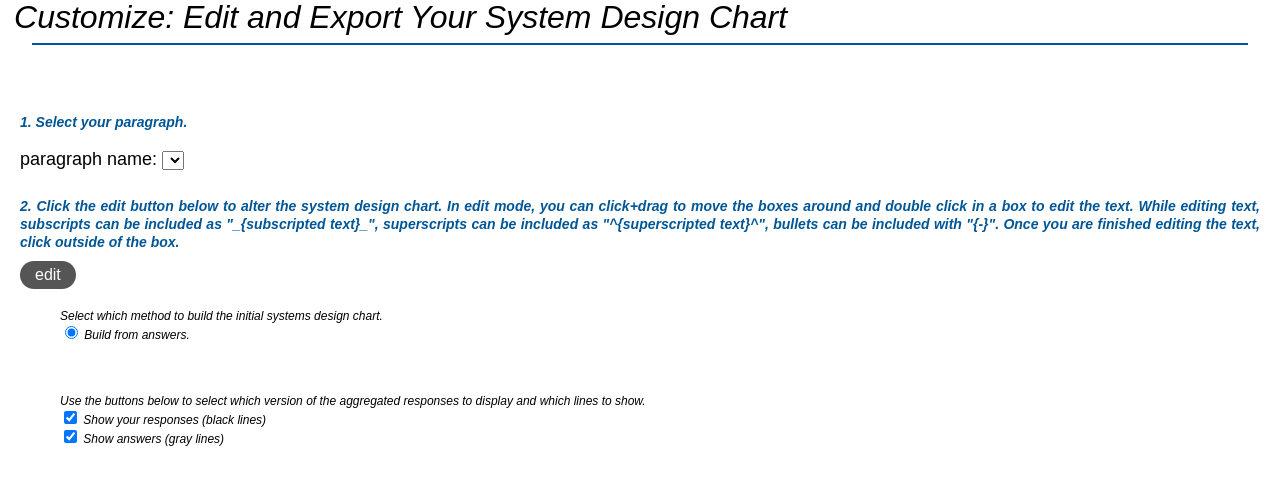
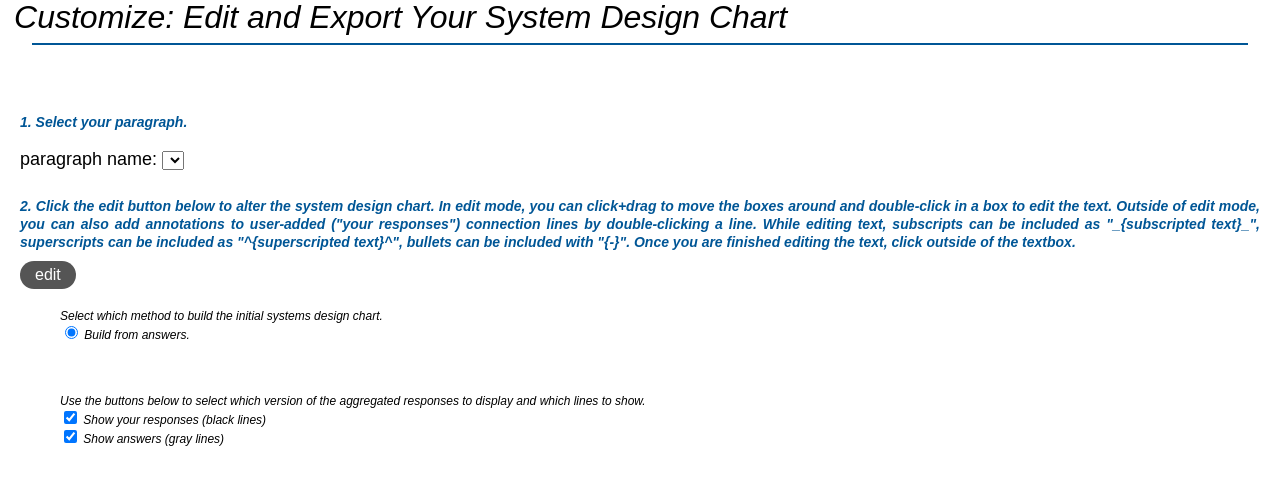
Before and after one commit to ageller/CHiMaDSystemDesignToolbox, a Flask app: page /editSDC in a window 1280 px wide. Shown: the part 236-737 px from the top of the page. Run offline with Flask 2, Linux system fonts and the light colour scheme; data that the repository does not hold is empty; parts of the project's set-up code (start-up, migrations or seed data) failed here and were passed over; some libraries are stand-ins or nearby versions.

Commit message:
finished adding line annotations

```diff
--- a/chimadApp/app/static/js/editSDC.js
+++ b/chimadApp/app/static/js/editSDC.js
@@ -502,8 +502,8 @@ function editSDCtext(){
 		.attr('class', 'SDCTextEditorInput')
 		.attr('name', 'editor')
 		.attr('selector','#'+elem.id)
-		.style('width',bbox.width + 'px')
-		.style('height',bbox.height + 'px')
+		.style('width',Math.max(bbox.width, 50) + 'px')
+		.style('height',Math.max(bbox.height, 50) + 'px')
 		.style('z-index',10)
 		.style('position', 'absolute')
 		.style('top', top + 'px')
--- a/chimadApp/app/static/js/initSystemDesignChart.js
+++ b/chimadApp/app/static/js/initSystemDesignChart.js
@@ -291,15 +291,23 @@ function createSystemDesignChart(){
 
 		//add back the annotations (only for editSDC)
 		if (annotations.size() > 0 && params.haveSDCEditor){
-			var svg = d3.select('#SDCPlotSVG');
-			annotations.each(function(){
+			//wait to make sure that all the lines are drawn?
+				var svg = d3.select('#SDCPlotSVG');
+				annotations.each(function(){
 
 				//params.SDCAnnotationsTextSVG.node().appendChild(this);
 
 				//add back in like the original to get the rotation and position
 				var text = d3.select(this).select('text')
 				if (text.node()){
-					var line = d3.select('.SDCLine.SDCLine_' + text.attr('startSelectionWords') + '.SDCLine_' + text.attr('endSelectionWords'));
+					var line = d3.selectAll('.SDCLine.SDCLine_' + text.attr('startSelectionWords') + '.SDCLine_' + text.attr('endSelectionWords'))
+						.filter(function(){
+							if (d3.select(this).classed('oneway1') || d3.select(this).classed('oneway0')) return false;
+							return true;
+						})
+						.filter(function (d, i) {
+							return i === 0;
+						});
 
 					if (line.node()) addSDCLineAnnotation.call(line.node(), text.attr('orgText'), false);
 				}
@@ -731,6 +739,15 @@ function moveSDCLine() {
 			var id = 'SDCBox_'+params.SDCLine.attr('startSelectionWords')
 			highlightSDCLines(d3.select('#'+id).node());
 		}
+
+		//remove any annotation that was attached to that line
+		var annotations = d3.selectAll('.SDCLineAnnotation').filter(function(){
+			var elem = d3.select(this).select('text');
+			if (elem.attr('startSelectionWords') == params.SDCLine.attr('startSelectionWords') &&
+				elem.attr('endSelectionWords') == params.SDCLine.attr('endSelectionWords')) return true;
+			return false;
+		})
+		annotations.remove();
 
 		if (params.SDCLine && params.showSDCResponses){
 			var oneway = params.SDCLine.node().classList.contains('oneway');
@@ -1006,7 +1023,6 @@ function highlightSDCLines(elem){
 		var foo = d3.select(elem).attr('id')
 		if (foo){
 			var id = foo.substr(7,foo.length-7);
-			console.log('checking', id)
 			d3.selectAll('.SDCAggregateLine').transition().duration(params.transitionSDCDuration).style('opacity',0.1);
 			d3.selectAll('.SDCAggregateLine_'+id).interrupt().transition()
 			d3.selectAll('.SDCAggregateLine_'+id).style('opacity',params.SDCAggLineOpacity)
--- a/chimadApp/app/templates/editSDC.html
+++ b/chimadApp/app/templates/editSDC.html
@@ -51,7 +51,7 @@
 					<div id="paragraphnameInstructions" class="instructions">1. Select your paragraph. </div>
 				</div>
 
-				<div id="SDCInstructions" class="instructions">2. Click the edit button below to alter the system design chart.  In edit mode, you can click+drag to move the boxes around and double click in a box to edit the text.  While editing text, subscripts can be included as "_{subscripted text}_", superscripts can be included as "^{superscripted text}^", bullets can be included with "{-}".  Once you are finished editing the text, click outside of the box.   </div>
+				<div id="SDCInstructions" class="instructions">2. Click the edit button below to alter the system design chart.  In edit mode, you can click+drag to move the boxes around and double-click in a box to edit the text.  Outside of edit mode, you can also add annotations to user-added ("your responses") connection lines by double-clicking a line.  While editing text, subscripts can be included as "_{subscripted text}_", superscripts can be included as "^{superscripted text}^", bullets can be included with "{-}".  Once you are finished editing the text, click outside of the textbox.   </div>
 
 
 				<button class='secondaryButton' id='SDCEditButton' style='margin-bottom:20px;'>edit</button>
```
